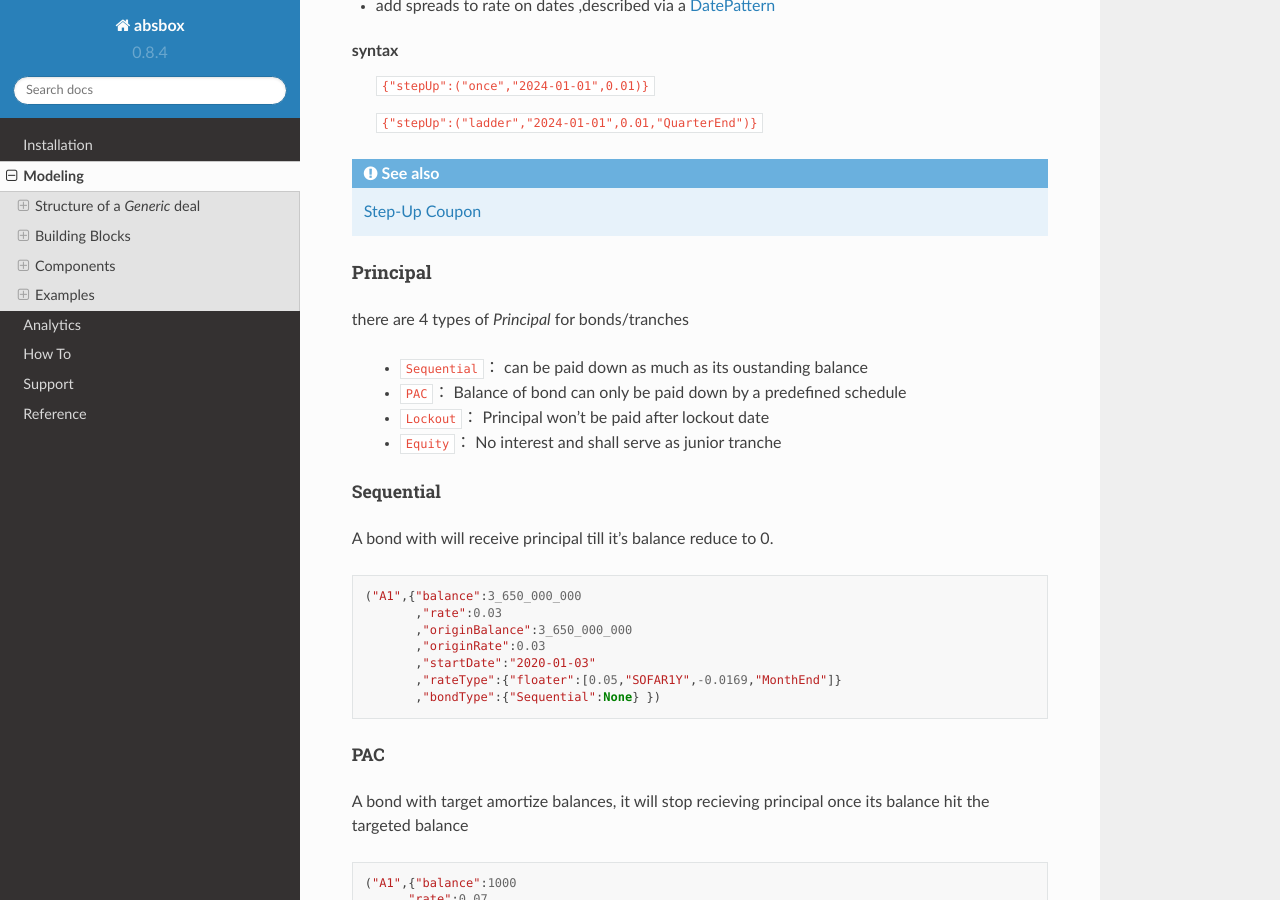
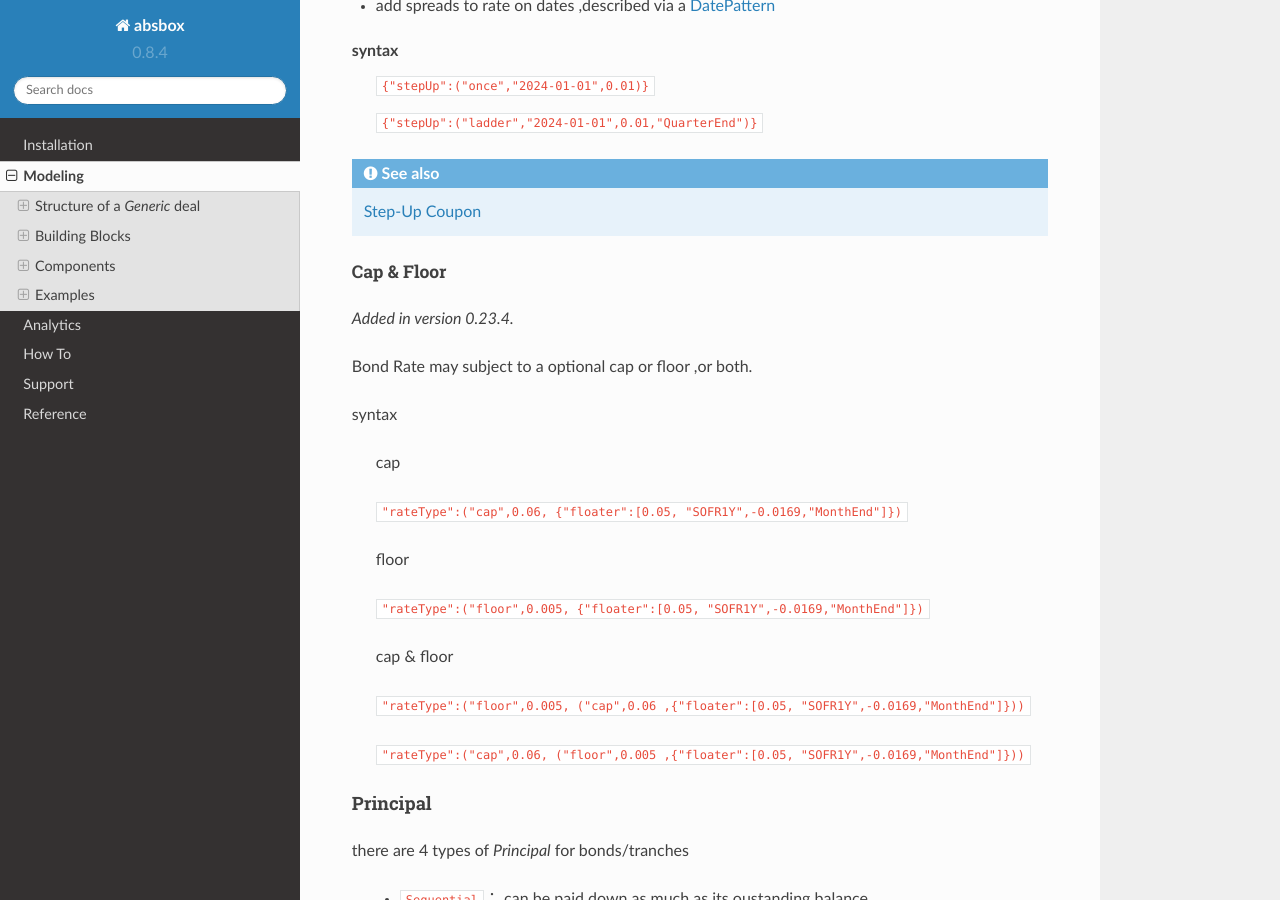
Before and after one commit to yellowbean/absbox-doc, a Sphinx documentation site: the page built from docs/source/modeling.rst, in a window 1280 px wide and 900 px high, scrolled down 29251 px. Built offline with Sphinx 7.4.7 and the Read the Docs theme 2.0.0, drawn with Linux system fonts in a browser that asks for light colours; some of the changed text lies outside the part shown.

Commit message:
add cap and floor on bond rate

```diff
--- a/docs/source/modeling.rst
+++ b/docs/source/modeling.rst
@@ -1453,6 +1453,30 @@ syntax
 
   :ref:`Step-Up Coupon`
 
+Cap & Floor
+""""""""""""""
+
+.. versionadded:: 0.23.4
+
+Bond Rate may subject to a optional cap or floor ,or both.
+
+syntax
+
+  cap
+
+  :code:`"rateType":("cap",0.06, {"floater":[0.05, "SOFR1Y",-0.0169,"MonthEnd"]})`
+
+  floor
+
+  :code:`"rateType":("floor",0.005, {"floater":[0.05, "SOFR1Y",-0.0169,"MonthEnd"]})`
+
+  cap & floor
+
+  :code:`"rateType":("floor",0.005, ("cap",0.06 ,{"floater":[0.05, "SOFR1Y",-0.0169,"MonthEnd"]}))`
+
+  :code:`"rateType":("cap",0.06, ("floor",0.005 ,{"floater":[0.05, "SOFR1Y",-0.0169,"MonthEnd"]}))`
+
+
 Principal
 ^^^^^^^^^^^
 there are 4 types of `Principal` for bonds/tranches
```
